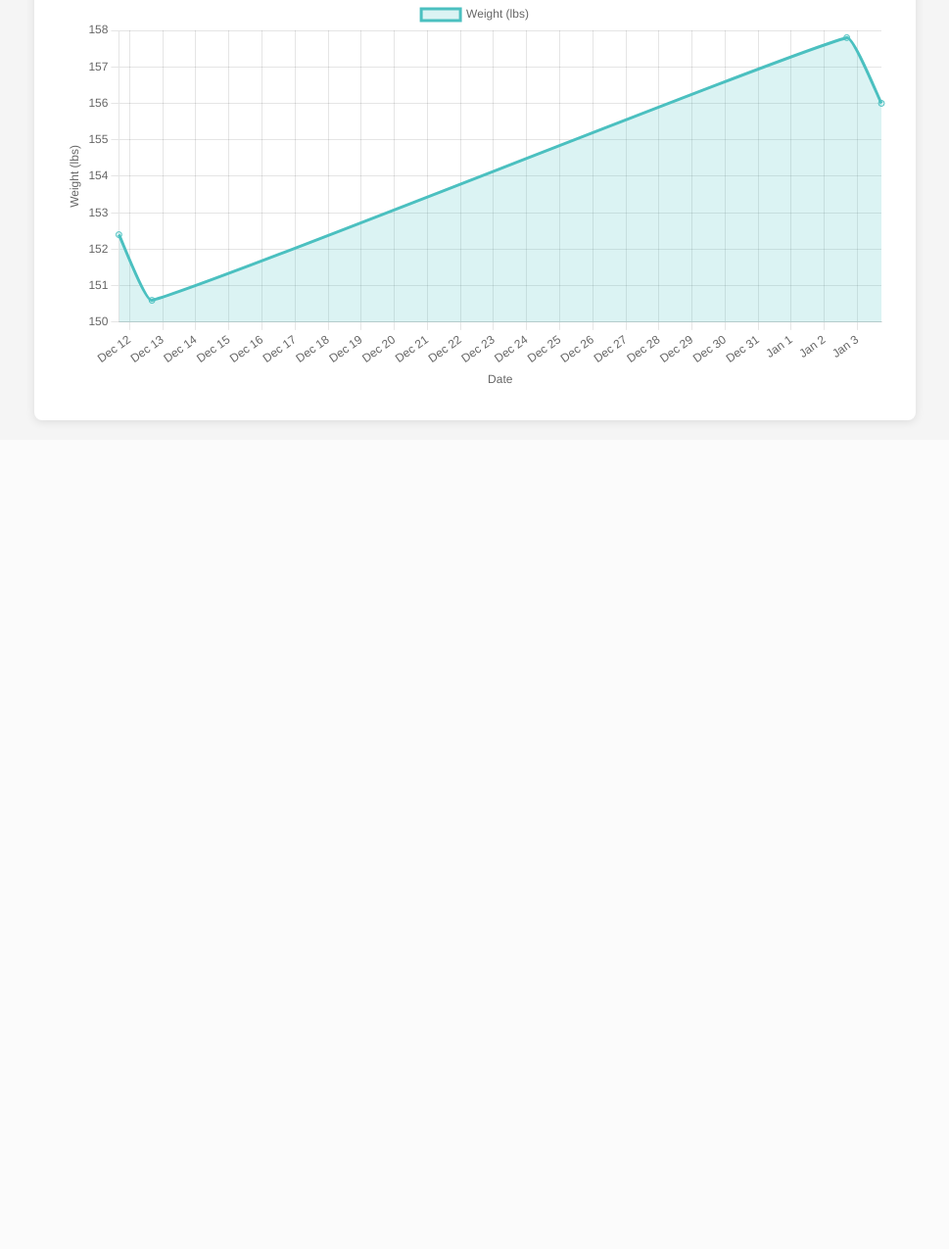
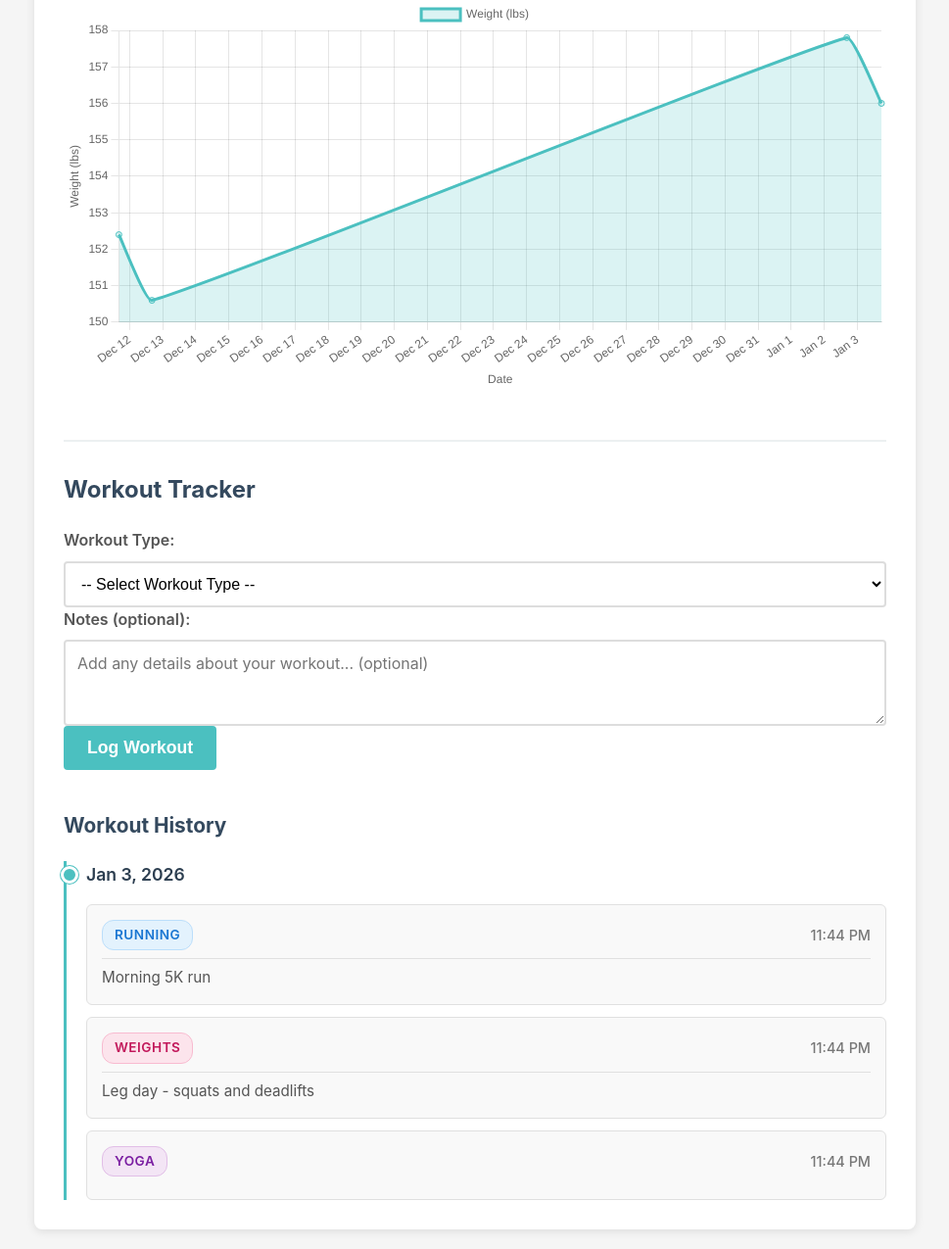
Before and after one commit to estrada1/health_dash, a Flask app: page / in a window 1280 px wide. Shown: the part 470-1745 px from the top of the page at 98% size, without its empty margins (155-1124 px from the left). Before the commit the page ends 904 px from the top, so only its background shows below. Run offline with Flask 3, Linux system fonts and the light colour scheme.

Commit message:
Add workout tracker with enum types and note
Background command "Start Flask development server" failed with exit code 137.

```diff
--- a/app.py
+++ b/app.py
@@ -9,6 +9,8 @@ import bleach
 app = Flask(__name__)
 DATA_FILE = 'data/weight_data.json'
 JOURNAL_DIR = 'data/journal'
+WORKOUT_FILE = 'data/workout_data.json'
+VALID_WORKOUT_TYPES = ['Running', 'Weights', 'Swim', 'Yoga']
 
 
 def ensure_data_directory():
@@ -31,6 +33,24 @@ def write_weight_data(data):
     """Write weight data to JSON file"""
     ensure_data_directory()
     with open(DATA_FILE, 'w') as f:
+        json.dump(data, f, indent=2)
+
+
+def read_workout_data():
+    """Read workout data from JSON file"""
+    if not os.path.exists(WORKOUT_FILE):
+        return []
+    try:
+        with open(WORKOUT_FILE, 'r') as f:
+            return json.load(f)
+    except json.JSONDecodeError:
+        return []
+
+
+def write_workout_data(data):
+    """Write workout data to JSON file"""
+    ensure_data_directory()
+    with open(WORKOUT_FILE, 'w') as f:
         json.dump(data, f, indent=2)
 
 
@@ -253,5 +273,54 @@ def get_journal_entry(filename):
         return jsonify({'error': str(e)}), 500
 
 
+@app.route('/api/workouts', methods=['GET'])
+def get_workouts():
+    """Return all workout entries"""
+    data = read_workout_data()
+    return jsonify(data)
+
+
+@app.route('/api/workouts', methods=['POST'])
+def add_workout():
+    """Add a new workout entry"""
+    try:
+        workout_type = request.json.get('workout_type')
+        note = request.json.get('note', '')
+
+        # Validate workout_type
+        if not workout_type:
+            return jsonify({'error': 'Workout type is required'}), 400
+
+        if workout_type not in VALID_WORKOUT_TYPES:
+            return jsonify({
+                'error': f'Invalid workout type. Must be one of: {", ".join(VALID_WORKOUT_TYPES)}'
+            }), 400
+
+        # Validate note
+        if note is not None and not isinstance(note, str):
+            return jsonify({'error': 'Note must be a string'}), 400
+
+        if note:
+            note = note.strip()
+            if len(note) > 500:
+                return jsonify({'error': 'Note too long (max 500 characters)'}), 400
+
+        # Create entry
+        entry = {
+            'timestamp': datetime.utcnow().isoformat() + 'Z',
+            'workout_type': workout_type,
+            'note': note
+        }
+
+        data = read_workout_data()
+        data.append(entry)
+        write_workout_data(data)
+
+        return jsonify(entry), 201
+
+    except Exception as e:
+        return jsonify({'error': str(e)}), 500
+
+
 if __name__ == '__main__':
     app.run(host='0.0.0.0', port=5001, debug=True)
--- a/static/css/style.css
+++ b/static/css/style.css
@@ -345,3 +345,195 @@ label {
         font-size: 0.95rem;
     }
 }
+
+/* ============================================================================
+   Workout Section
+   ============================================================================ */
+
+.workout-section {
+    margin-top: 50px;
+    padding-top: 30px;
+    border-top: 2px solid #ecf0f1;
+}
+
+.workout-form {
+    margin-bottom: 40px;
+}
+
+#workout-type {
+    padding: 12px;
+    font-size: 1rem;
+    border: 2px solid #ddd;
+    border-radius: 4px;
+    transition: border-color 0.3s;
+    width: 100%;
+    background-color: white;
+    cursor: pointer;
+}
+
+#workout-type:focus {
+    outline: none;
+    border-color: #4bc0c0;
+}
+
+#workout-note {
+    padding: 12px;
+    font-size: 1rem;
+    font-family: -apple-system, BlinkMacSystemFont, 'Segoe UI', Roboto, sans-serif;
+    border: 2px solid #ddd;
+    border-radius: 4px;
+    resize: vertical;
+    min-height: 80px;
+    transition: border-color 0.3s;
+    width: 100%;
+}
+
+#workout-note:focus {
+    outline: none;
+    border-color: #4bc0c0;
+}
+
+/* Workout Timeline */
+.workout-timeline-container {
+    margin-top: 30px;
+}
+
+.workout-timeline-container h3 {
+    color: #34495e;
+    margin-bottom: 20px;
+    font-size: 1.3rem;
+}
+
+#workout-timeline {
+    display: flex;
+    flex-direction: column;
+    gap: 25px;
+}
+
+.timeline-date-group {
+    border-left: 3px solid #4bc0c0;
+    padding-left: 20px;
+    position: relative;
+}
+
+.timeline-date {
+    color: #2c3e50;
+    font-size: 1.1rem;
+    font-weight: 600;
+    margin-bottom: 15px;
+    position: relative;
+}
+
+.timeline-date::before {
+    content: '';
+    position: absolute;
+    left: -26px;
+    top: 50%;
+    transform: translateY(-50%);
+    width: 12px;
+    height: 12px;
+    background-color: #4bc0c0;
+    border-radius: 50%;
+    border: 3px solid white;
+    box-shadow: 0 0 0 1px #4bc0c0;
+}
+
+.workout-list {
+    display: flex;
+    flex-direction: column;
+    gap: 12px;
+}
+
+.workout-item {
+    background-color: #f9f9f9;
+    border: 1px solid #e0e0e0;
+    border-radius: 6px;
+    padding: 15px;
+    transition: box-shadow 0.2s;
+}
+
+.workout-item:hover {
+    box-shadow: 0 2px 6px rgba(0, 0, 0, 0.1);
+}
+
+.workout-header {
+    display: flex;
+    justify-content: space-between;
+    align-items: center;
+    margin-bottom: 8px;
+}
+
+.workout-badge {
+    display: inline-block;
+    padding: 4px 12px;
+    border-radius: 12px;
+    font-size: 0.85rem;
+    font-weight: 600;
+    text-transform: uppercase;
+    letter-spacing: 0.5px;
+}
+
+/* Color-coded workout type badges */
+.workout-badge-running {
+    background-color: #e3f2fd;
+    color: #1976d2;
+    border: 1px solid #bbdefb;
+}
+
+.workout-badge-weights {
+    background-color: #fce4ec;
+    color: #c2185b;
+    border: 1px solid #f8bbd0;
+}
+
+.workout-badge-swim {
+    background-color: #e0f2f1;
+    color: #00796b;
+    border: 1px solid #b2dfdb;
+}
+
+.workout-badge-yoga {
+    background-color: #f3e5f5;
+    color: #7b1fa2;
+    border: 1px solid #e1bee7;
+}
+
+.workout-time {
+    font-size: 0.9rem;
+    color: #777;
+    font-weight: 500;
+}
+
+.workout-note {
+    color: #555;
+    line-height: 1.5;
+    padding-top: 8px;
+    border-top: 1px solid #e0e0e0;
+    margin-top: 8px;
+    font-size: 0.95rem;
+}
+
+/* Responsive design for mobile */
+@media (max-width: 600px) {
+    .workout-section {
+        margin-top: 30px;
+    }
+
+    .workout-item {
+        padding: 12px;
+    }
+
+    .workout-header {
+        flex-direction: column;
+        align-items: flex-start;
+        gap: 8px;
+    }
+
+    .workout-badge {
+        font-size: 0.8rem;
+    }
+
+    .timeline-date-group {
+        padding-left: 15px;
+    }
+}
--- a/static/js/app.js
+++ b/static/js/app.js
@@ -252,6 +252,150 @@ async function handleJournalSubmit(event) {
     }
 }
 // ============================================================================
+// Workout Tracking
+// ============================================================================
+async function fetchWorkouts() {
+    try {
+        const response = await fetch('/api/workouts');
+        if (!response.ok) {
+            throw new Error('Failed to fetch workouts');
+        }
+        const data = await response.json();
+        return data;
+    }
+    catch (error) {
+        console.error('Error fetching workouts:', error);
+        showMessage('Error loading workout data', 'error', 'workout-message');
+        return [];
+    }
+}
+async function submitWorkout(workoutType, note) {
+    try {
+        const response = await fetch('/api/workouts', {
+            method: 'POST',
+            headers: {
+                'Content-Type': 'application/json',
+            },
+            body: JSON.stringify({
+                workout_type: workoutType,
+                note: note.trim()
+            }),
+        });
+        if (!response.ok) {
+            const errorData = await response.json();
+            if (isErrorResponse(errorData)) {
+                throw new Error(errorData.error);
+            }
+            throw new Error('Failed to submit workout');
+        }
+        const data = await response.json();
+        return data;
+    }
+    catch (error) {
+        const message = error instanceof Error ? error.message : 'Unknown error';
+        console.error('Error submitting workout:', error);
+        showMessage(message, 'error', 'workout-message');
+        throw error;
+    }
+}
+function groupWorkoutsByDate(workouts) {
+    const grouped = {};
+    workouts.forEach(workout => {
+        const date = new Date(workout.timestamp);
+        const dateKey = date.toISOString().split('T')[0];
+        if (!dateKey)
+            return;
+        if (!grouped[dateKey]) {
+            grouped[dateKey] = [];
+        }
+        grouped[dateKey].push(workout);
+    });
+    return grouped;
+}
+function getWorkoutBadgeClass(workoutType) {
+    const classMap = {
+        'Running': 'workout-badge-running',
+        'Weights': 'workout-badge-weights',
+        'Swim': 'workout-badge-swim',
+        'Yoga': 'workout-badge-yoga'
+    };
+    return classMap[workoutType];
+}
+function formatTime(timestamp) {
+    const date = new Date(timestamp);
+    return date.toLocaleTimeString('en-US', {
+        hour: 'numeric',
+        minute: '2-digit',
+        hour12: true
+    });
+}
+function escapeHtml(text) {
+    const div = document.createElement('div');
+    div.textContent = text;
+    return div.innerHTML;
+}
+function renderWorkoutTimeline(workouts) {
+    const timelineEl = getElement('workout-timeline');
+    if (workouts.length === 0) {
+        timelineEl.innerHTML = '<p class="no-entries">No workouts logged yet. Add your first workout above!</p>';
+        return;
+    }
+    const grouped = groupWorkoutsByDate(workouts);
+    const sortedDates = Object.keys(grouped).sort().reverse();
+    const html = sortedDates.map(dateKey => {
+        const dateWorkouts = grouped[dateKey];
+        if (!dateWorkouts || dateWorkouts.length === 0)
+            return '';
+        const formattedDate = formatDate(dateWorkouts[0].timestamp);
+        const workoutItems = dateWorkouts.map(workout => `
+      <div class="workout-item">
+        <div class="workout-header">
+          <span class="workout-badge ${getWorkoutBadgeClass(workout.workout_type)}">
+            ${workout.workout_type}
+          </span>
+          <span class="workout-time">${formatTime(workout.timestamp)}</span>
+        </div>
+        ${workout.note ? `<div class="workout-note">${escapeHtml(workout.note)}</div>` : ''}
+      </div>
+    `).join('');
+        return `
+      <div class="timeline-date-group">
+        <h4 class="timeline-date">${formattedDate}</h4>
+        <div class="workout-list">
+          ${workoutItems}
+        </div>
+      </div>
+    `;
+    }).join('');
+    timelineEl.innerHTML = html;
+}
+async function updateWorkoutTimeline() {
+    const workouts = await fetchWorkouts();
+    renderWorkoutTimeline(workouts);
+}
+async function handleWorkoutSubmit(event) {
+    event.preventDefault();
+    const typeSelect = getElement('workout-type');
+    const noteInput = getElement('workout-note');
+    const workoutType = typeSelect.value;
+    const note = noteInput.value.trim();
+    if (!workoutType) {
+        showMessage('Please select a workout type', 'error', 'workout-message');
+        return;
+    }
+    try {
+        await submitWorkout(workoutType, note);
+        showMessage('Workout logged successfully!', 'success', 'workout-message');
+        typeSelect.value = '';
+        noteInput.value = '';
+        typeSelect.focus();
+        await updateWorkoutTimeline();
+    }
+    catch (error) {
+        // Error already shown in submitWorkout function
+    }
+}
+// ============================================================================
 // Initialization
 // ============================================================================
 document.addEventListener('DOMContentLoaded', async () => {
@@ -260,6 +404,12 @@ document.addEventListener('DOMContentLoaded', async () => {
     if (weightForm && weightChartEl) {
         await updateChart();
         weightForm.addEventListener('submit', handleFormSubmit);
+    }
+    const workoutForm = document.getElementById('workout-form');
+    const workoutTimeline = document.getElementById('workout-timeline');
+    if (workoutForm && workoutTimeline) {
+        await updateWorkoutTimeline();
+        workoutForm.addEventListener('submit', handleWorkoutSubmit);
     }
     const journalForm = document.getElementById('journal-form');
     const journalList = document.getElementById('journal-list');
--- a/templates/index.html
+++ b/templates/index.html
@@ -40,6 +40,44 @@
             <h2>Weight History</h2>
             <canvas id="weight-chart"></canvas>
         </div>
+
+        <div class="workout-section">
+            <h2>Workout Tracker</h2>
+
+            <div class="workout-form">
+                <form id="workout-form">
+                    <div class="form-group">
+                        <label for="workout-type">Workout Type:</label>
+                        <select id="workout-type" name="workout_type" required>
+                            <option value="">-- Select Workout Type --</option>
+                            <option value="Running">Running</option>
+                            <option value="Weights">Weights</option>
+                            <option value="Swim">Swim</option>
+                            <option value="Yoga">Yoga</option>
+                        </select>
+                    </div>
+
+                    <div class="form-group">
+                        <label for="workout-note">Notes (optional):</label>
+                        <textarea
+                            id="workout-note"
+                            name="note"
+                            rows="3"
+                            maxlength="500"
+                            placeholder="Add any details about your workout... (optional)"
+                        ></textarea>
+                    </div>
+
+                    <button type="submit" class="submit-btn">Log Workout</button>
+                </form>
+                <div id="workout-message" class="message"></div>
+            </div>
+
+            <div class="workout-timeline-container">
+                <h3>Workout History</h3>
+                <div id="workout-timeline"></div>
+            </div>
+        </div>
     </div>
 
     <script type="module" src="{{ url_for('static', filename='js/app.js') }}"></script>
```
Also changed, not shown: data/workout_data.json (added, +17 -0 lines), src/app.ts (+187 -0 lines).
